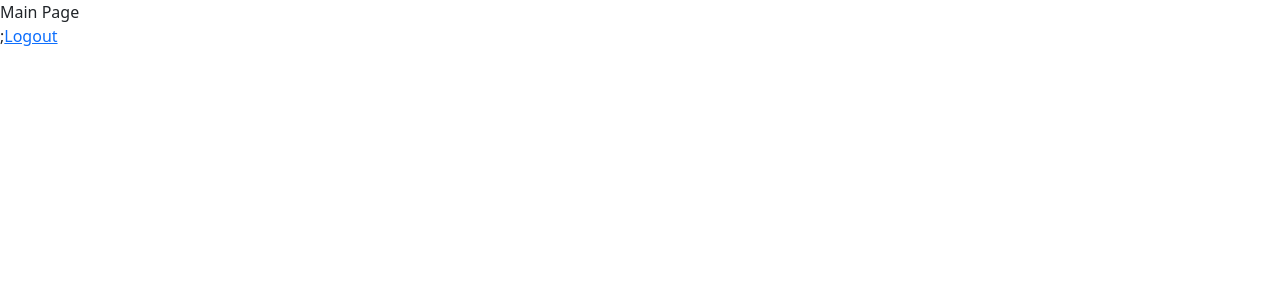
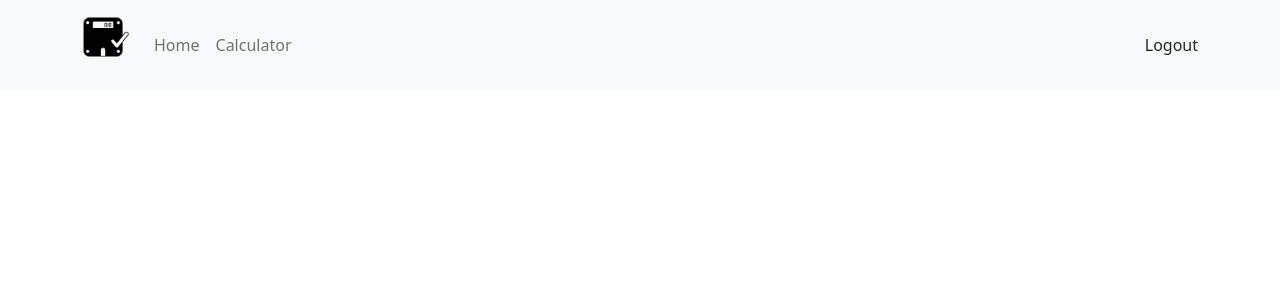
Before and after one commit to DominikaMazur99/bmi_calculator, a React (Create React App) app: page / in a window 1280 px wide. Shown: the top 300 px of the page. Built offline with nearby package versions, Linux system fonts and the light colour scheme; sample sign-in values are in the browser's storage.

Commit message:
add navbar

```diff
--- a/api/db.json
+++ b/api/db.json
@@ -5,6 +5,18 @@
       "name": "Dominika",
       "email": "d@m.pl",
       "password": "dm"
+    },
+    {
+      "id": "Mateusz",
+      "name": "Marczyk",
+      "email": "m@m.pl",
+      "password": "mm"
+    },
+    {
+      "id": "ala",
+      "name": "Ala",
+      "email": "a@a.pl",
+      "password": "aa"
     }
   ]
 }
--- a/src/App.js
+++ b/src/App.js
@@ -1,16 +1,16 @@
 import { Routes, Route, BrowserRouter } from "react-router-dom";
 import Login from "./components/forms/auth/Login";
 
-import "./App.scss";
 import Register from "./components/forms/auth/Register";
 import MainPage from "./components/views/MainPage";
-import { ToastContainer } from "react-bootstrap";
+import { ToastContainer } from "react-toastify";
+import "./App.scss";
 
 function App() {
     return (
         <>
             {" "}
-            <ToastContainer position="top-right"></ToastContainer>
+            <ToastContainer position="top-right" />
             <BrowserRouter>
                 <Routes>
                     <Route path="/" element={<MainPage />} />
--- a/src/App.scss
+++ b/src/App.scss
@@ -1 +1,3 @@
 @import "~bootstrap/scss/bootstrap";
+
+@import "~react-toastify/dist/ReactToastify.min.css";
--- a/src/components/forms/auth/Login.jsx
+++ b/src/components/forms/auth/Login.jsx
@@ -11,6 +11,7 @@ import loginIcon from "../../../images/loginIcon.png";
 import "./Login.scss";
 import { Link, useNavigate } from "react-router-dom";
 import { useEffect, useState } from "react";
+import "react-toastify/dist/ReactToastify.css";
 
 function Login() {
     const [data, setData] = useState([]);
--- a/src/components/forms/auth/Register.jsx
+++ b/src/components/forms/auth/Register.jsx
@@ -16,29 +16,44 @@ function Register() {
     const [email, setEmail] = useState("");
     const [password, setPassword] = useState("");
 
-    // const [formRegisterValues, setFormRegisterValues] = useState({
-    //     name: "",
-    //     surname: "",
-    //     email: "",
-    //     password: "",
-    // });
+    const navigate = useNavigate();
 
-    // const handleChange = (event) => {
-    //     const { name, value } = event.target;
-    //     setFormRegisterValues((prevState) => {
-    //         return {
-    //             ...prevState,
-    //             [name]: value,
-    //         };
-    //     });
-    // };
+    const IsValidate = () => {
+        let isproceed = true;
+        let errormessage = "Please enter the value in ";
+        if (id === null || id === "") {
+            isproceed = false;
+            errormessage += " username";
+        }
+        if (name === null || name === "") {
+            isproceed = false;
+            errormessage += " fullname";
+        }
+        if (password === null || password === "") {
+            isproceed = false;
+            errormessage += " password";
+        }
+        if (email === null || email === "") {
+            isproceed = false;
+            errormessage += " email";
+        }
 
-    // const { name, surname, email, password } = formRegisterValues;
-    const navigate = useNavigate();
+        if (!isproceed) {
+            toast.warning(errormessage);
+        } else {
+            if (/^[a-zA-Z0-9]+@[a-zA-Z0-9]+\.[A-Za-z]+$/.test(email)) {
+            } else {
+                isproceed = false;
+                toast.warning("Please enter the valid email");
+            }
+        }
+        return isproceed;
+    };
 
     const handleRegister = (e) => {
         e.preventDefault();
 
+        if (IsValidate()) {
             fetch("http://localhost:3001/users", {
                 method: "POST",
                 body: JSON.stringify({
@@ -58,6 +73,7 @@ function Register() {
                 .catch(() => {
                     toast.error("Registered failed.");
                 });
+        }
     };
     return (
         <>
--- /dev/null
+++ b/src/components/navbar/NavbarComponent.jsx
@@ -0,0 +1,43 @@
+import { useEffect } from "react";
+
+import Container from "react-bootstrap/Container";
+import Nav from "react-bootstrap/Nav";
+import Navbar from "react-bootstrap/Navbar";
+import { useNavigate } from "react-router-dom";
+import navbarIcon from "../../images/navbarIcon.png";
+import "./NavbarComponent.scss";
+
+function NavbarComponent() {
+    const navigate = useNavigate();
+    useEffect(() => {
+        let login = sessionStorage.getItem("login");
+        if (login === "" || login === null) {
+            navigate("/login");
+        }
+    }, []);
+
+    return (
+        <Navbar bg="light" variant="light">
+            <Container>
+                <Navbar.Brand href="#home">
+                    {" "}
+                    <img
+                        src={navbarIcon}
+                        alt="navbar icon"
+                        className="navbar__icon"
+                    />
+                </Navbar.Brand>
+                <Nav className="me-auto">
+                    <Nav.Link href="#home">Home</Nav.Link>
+                    <Nav.Link href="#features">Calculator</Nav.Link>
+                </Nav>
+
+                <Navbar.Collapse className="justify-content-end">
+                    <Nav.Link href="/login">Logout</Nav.Link>
+                </Navbar.Collapse>
+            </Container>
+        </Navbar>
+    );
+}
+
+export default NavbarComponent;
--- /dev/null
+++ b/src/components/navbar/NavbarComponent.scss
@@ -0,0 +1,5 @@
+.navbar__icon {
+    height: 3rem;
+    width: 3rem;
+    margin-bottom: 1rem;
+}
--- a/src/components/views/MainPage.jsx
+++ b/src/components/views/MainPage.jsx
@@ -1,18 +1,10 @@
-import { useEffect } from "react";
 import { Link, useNavigate } from "react-router-dom";
+import NavbarComponent from "../navbar/NavbarComponent";
 
 function MainPage() {
-    const navigate = useNavigate();
-    useEffect(() => {
-        let login = sessionStorage.getItem("login");
-        if (login === "" || login === null) {
-            navigate("/login");
-        }
-    }, []);
-
     return (
         <>
-            <div>Main Page</div>;<Link to="/login">Logout</Link>
+            <NavbarComponent />
         </>
     );
 }
```
Also changed, not shown: src/images/navbarIcon.png (added). Lines whose indentation alone changed are shown as unchanged.
